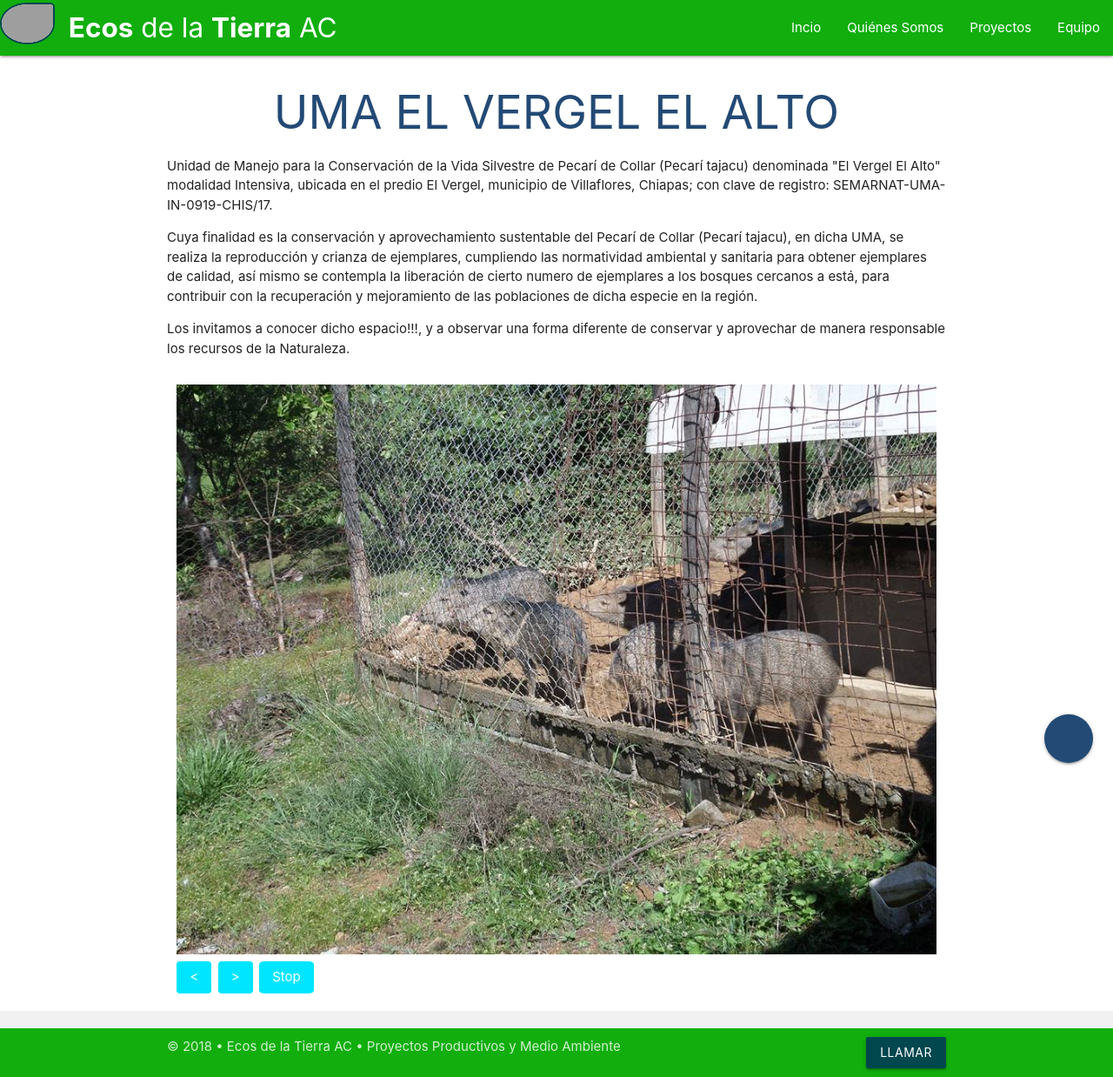
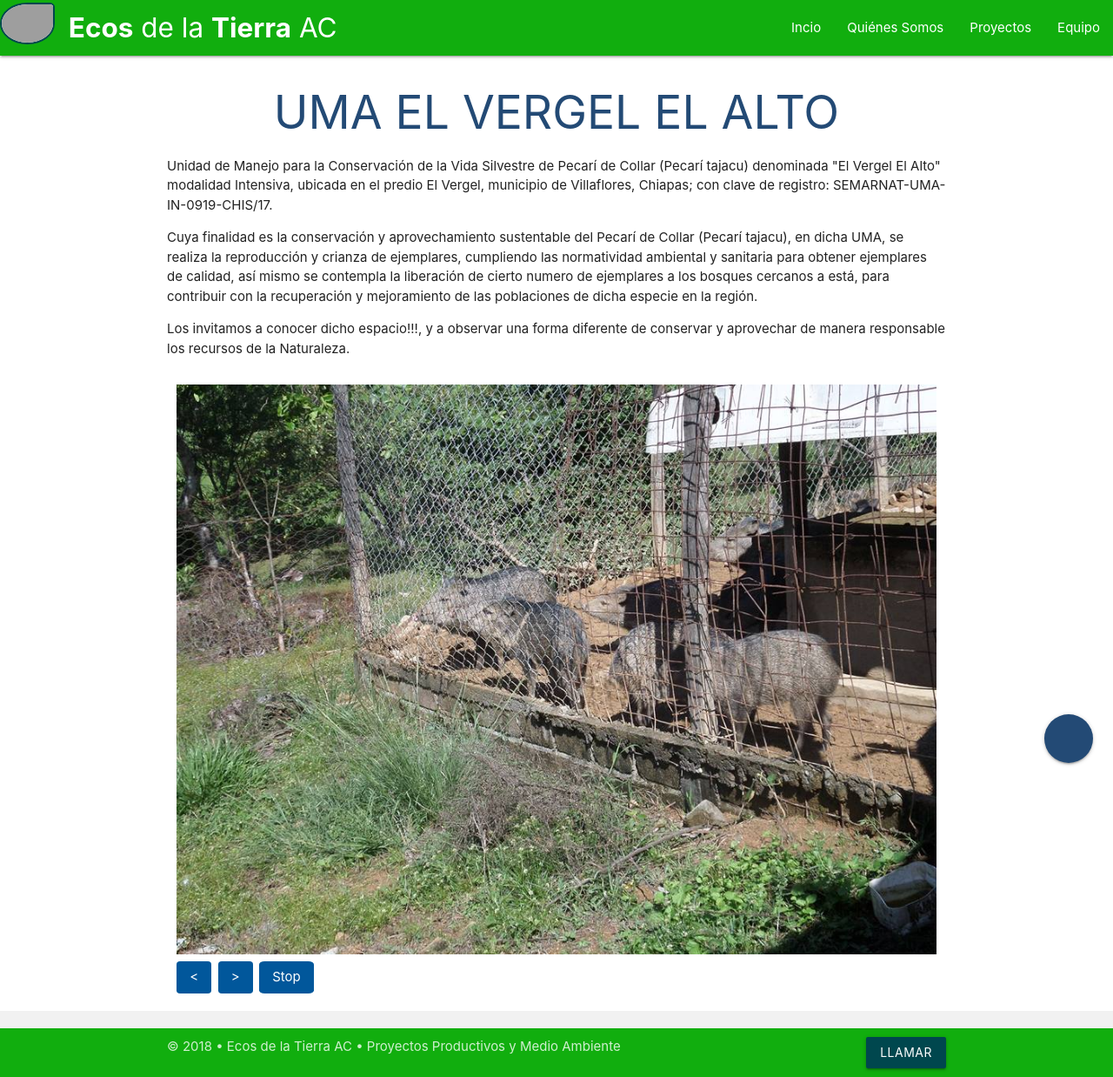
Before and after one commit to CarbajalFdez/EcosAC, a Jekyll site: the page built from _posts/2018-10-16-uma-el-vergel-el-alto.html, in a window 1280 px wide. Shown: the whole page at 87% size. Built offline with Jekyll 4.4.1, drawn with Linux system fonts in a browser that asks for light colours; grey boxes are pictures that could not be loaded.

Commit message:
Update stylesheet.css

```diff
--- a/css/stylesheet.css
+++ b/css/stylesheet.css
@@ -85,7 +85,7 @@ footer {
 }
 
 .slidesjs-play, .slidesjs-stop {
-	background:#00e5ff;
+	background:#01579b;
 	border-radius:10%;
 	text-decoration:none;
 	padding:.5em 1em;
@@ -96,7 +96,7 @@ footer {
 }
 
 .slidesjs-previous, .slidesjs-next {
-	background:#00e5ff;
+	background:#01579b;
 	border-radius:10%;
 	text-decoration:none;
 	padding:.5em 1em;
```
